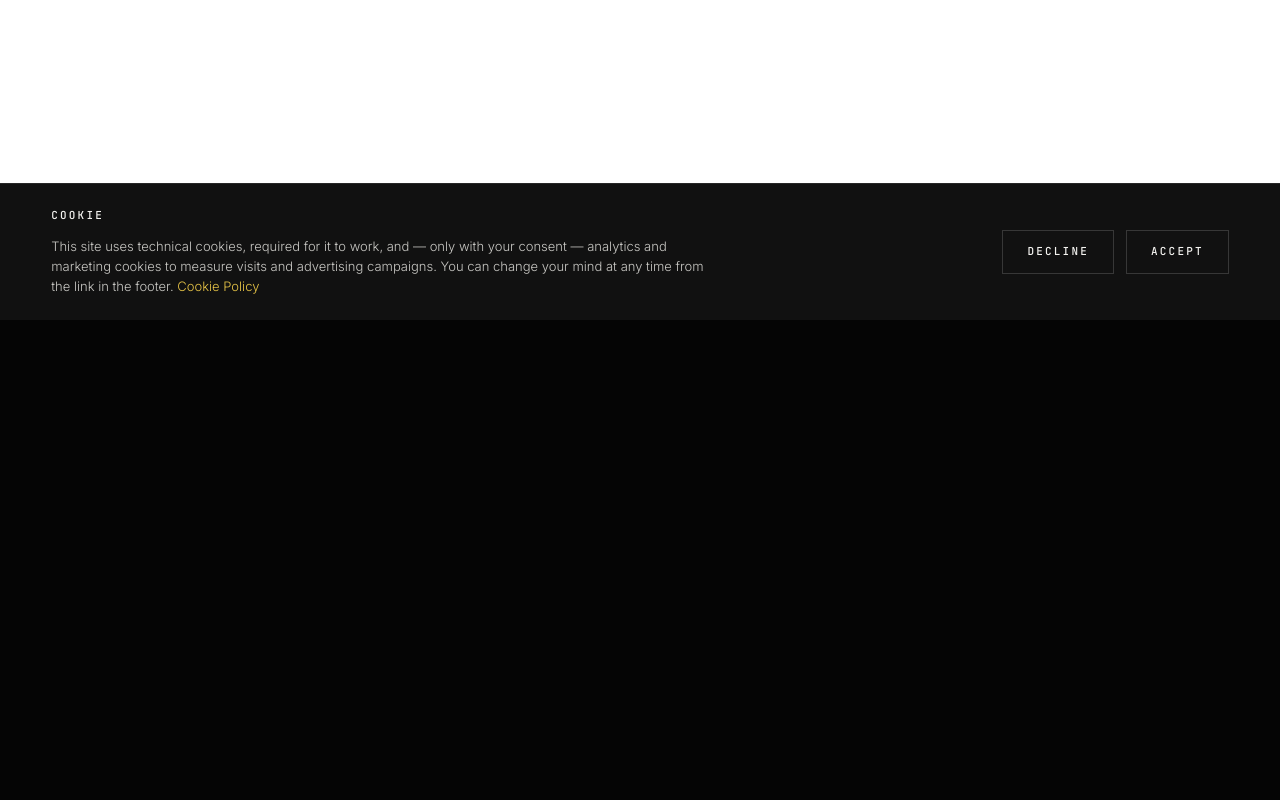
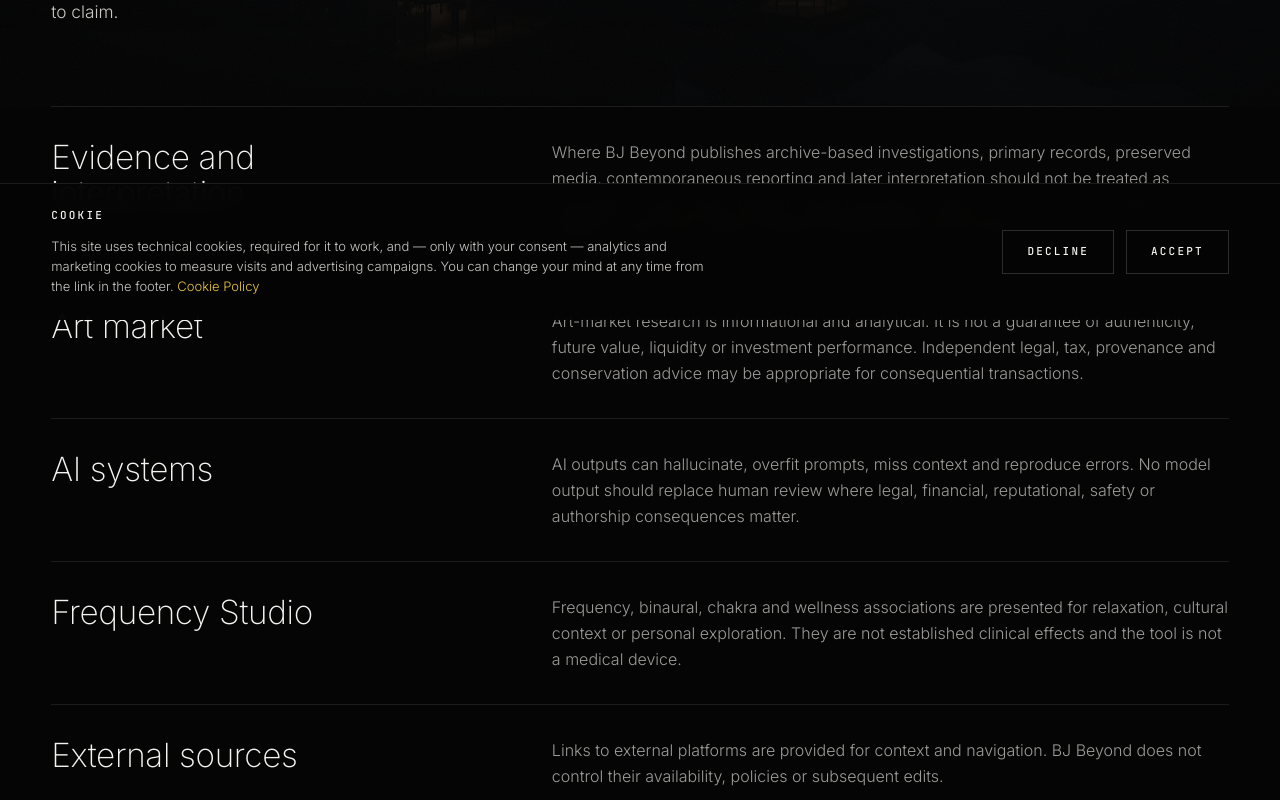
Before and after one commit to bjbeyond81/bjbeyond, a Next.js app: page /disclaimer in a window 1280 px wide. Before the commit this address had no page. Shown: the part 480-1280 px from the top of the page. Before the commit the page ends 800 px from the top, so only its background shows below. Built offline with nearby package versions, Linux system fonts and the light colour scheme.

Commit message:
Add scope and disclaimer page

```diff
--- /dev/null
+++ b/app/disclaimer/page.tsx
@@ -0,0 +1,40 @@
+import type { Metadata } from 'next';
+import { PageShell } from '@/components/chrome/PageShell';
+import { MEDIA } from '@/lib/media';
+
+export const metadata: Metadata = {
+  title: 'Disclaimer',
+  description: 'Scope and limits of BJ Beyond research, AI experiments, art-market content and wellness tools.',
+  alternates: { canonical: '/disclaimer/' },
+  robots: { index: false, follow: true },
+};
+
+const items = [
+  ['Evidence and interpretation', 'Where BJ Beyond publishes archive-based investigations, primary records, preserved media, contemporaneous reporting and later interpretation should not be treated as equivalent. Claims about hidden model reasoning, memory, consciousness, agency or platform-wide rarity require evidence beyond the archive itself.'],
+  ['Art market', 'Art-market research is informational and analytical. It is not a guarantee of authenticity, future value, liquidity or investment performance. Independent legal, tax, provenance and conservation advice may be appropriate for consequential transactions.'],
+  ['AI systems', 'AI outputs can hallucinate, overfit prompts, miss context and reproduce errors. No model output should replace human review where legal, financial, reputational, safety or authorship consequences matter.'],
+  ['Frequency Studio', 'Frequency, binaural, chakra and wellness associations are presented for relaxation, cultural context or personal exploration. They are not established clinical effects and the tool is not a medical device.'],
+  ['External sources', 'Links to external platforms are provided for context and navigation. BJ Beyond does not control their availability, policies or subsequent edits.'],
+] as const;
+
+export default function DisclaimerPage() {
+  return (
+    <PageShell
+      eyebrow="LEGAL"
+      title={['SCOPE', '& LIMITS']}
+      standfirst="What BJ Beyond material can support — and what it should not be used to claim."
+      media={MEDIA.method[2]}
+    >
+      <section className="u-gutter pb-[var(--spacing-section)]">
+        <div className="border-t border-rule">
+          {items.map(([title, body]) => (
+            <section key={title} className="grid grid-cols-1 gap-5 border-b border-rule py-8 lg:grid-cols-12 lg:gap-6">
+              <h2 className="text-title font-extralight text-paper lg:col-span-4">{title}</h2>
+              <p className="text-body font-light leading-relaxed text-mist-300 lg:col-span-7 lg:col-start-6">{body}</p>
+            </section>
+          ))}
+        </div>
+      </section>
+    </PageShell>
+  );
+}
```
